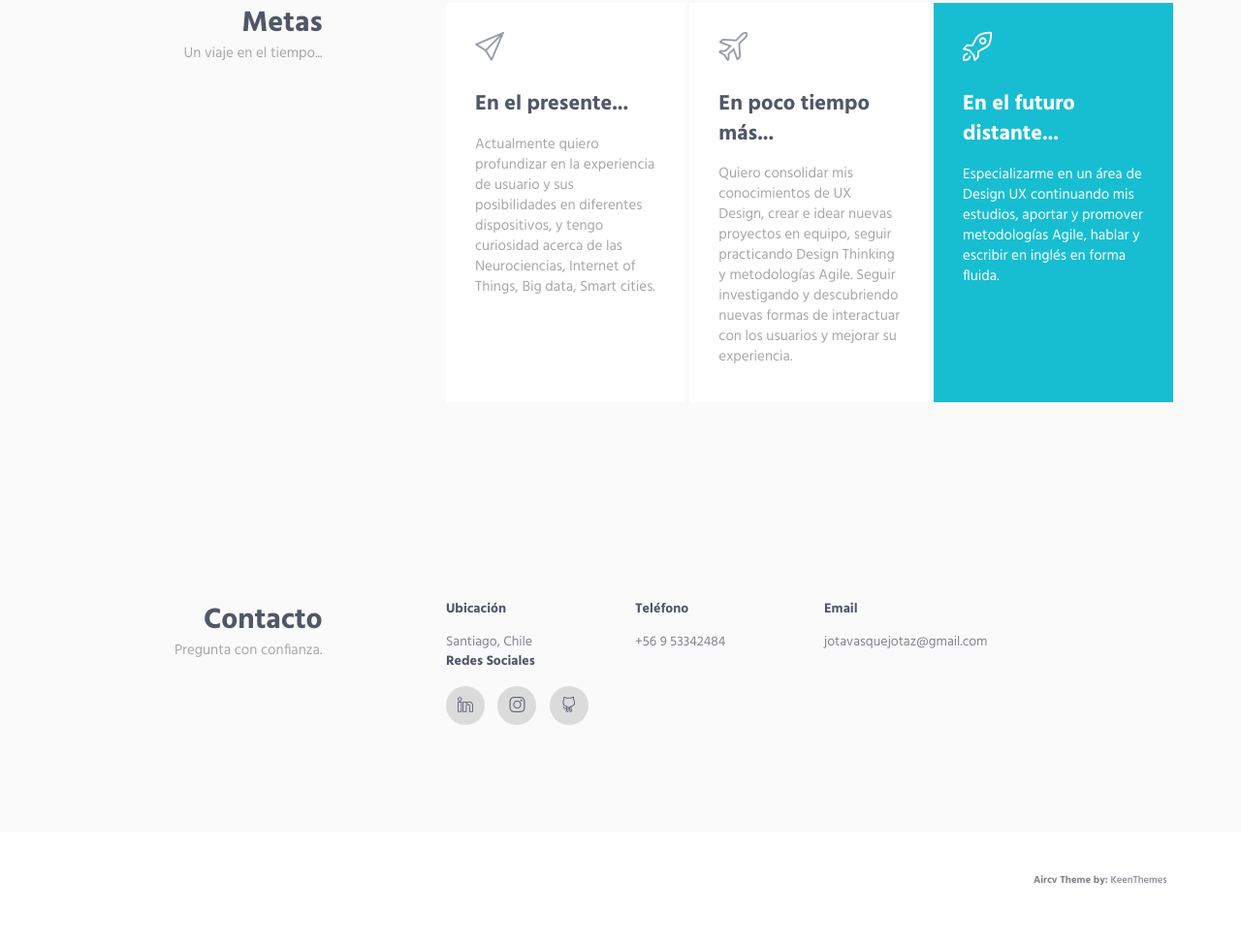
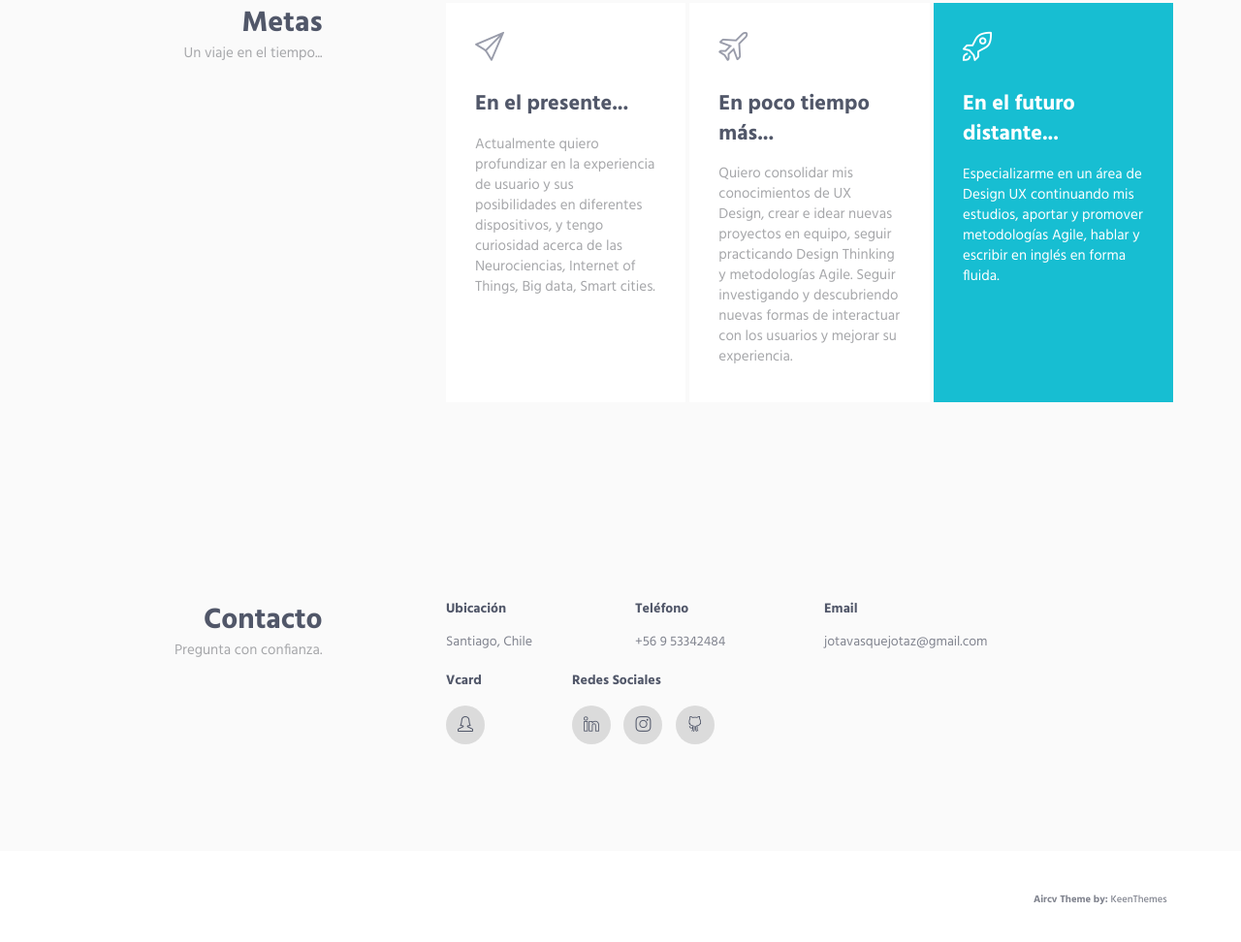
Before and after one commit to jotavasquez/portafolioj, a plain HTML site: page index.html in a window 1280 px wide. Shown: the part 3019-3991 px from the top of the page at 97% size. Drawn offline with Linux system fonts and the light colour scheme; a web font is replaced by a local one.

Commit message:
subiendo vcard

```diff
--- a/index.html
+++ b/index.html
@@ -501,7 +501,16 @@
                                     <h5>Email</h5>
                                     <a href="mailto:#">jotavasquejotaz@gmail.com</a>
                                 </div>
-                                <div class="col-sm-6 col-xs-12 md-margin-b-30">
+                            </div>
+                            <div class="row">
+                                <br>
+                                    <div class="col-sm-8 col-xs-12">
+                                        <div class="row">
+                                            <div class="col-sm-3 col-xs-12 md-margin-b-30">
+                                                <h5>Vcard</h5>
+                                                <a href="assets/vcard.vcf" class="social-icons"><i class="icon-user-female"></i></a>
+                                            </div>
+                                            <div class="col-sm-9 col-xs-12 md-margin-b-30">
                                                 <h5>Redes Sociales</h5>
                                                 <!--<ul>
                                                     <a class="color-base" href="https://www.linkedin.com/in/johanna-vasquez/"><strong>Linkedin </strong><i class="icon-social-linkedin color-base"></i></a>
@@ -512,6 +521,8 @@
                                                     <li><a href="https://www.instagram.com/vacasvuelan/" class="social-icons"><i class="icon-social-instagram"></i></a></li>
                                                     <li><a href="https://github.com/jotavasquez" class="social-icons"><i class="icon-social-github"></i></a></li>
                                                 </ul>
+                                            </div>
+                                        </div>
                                     </div>
                                 </div>
                         </div>
```
Also changed, not shown: 1 other file. Lines whose indentation alone changed are shown as unchanged.
